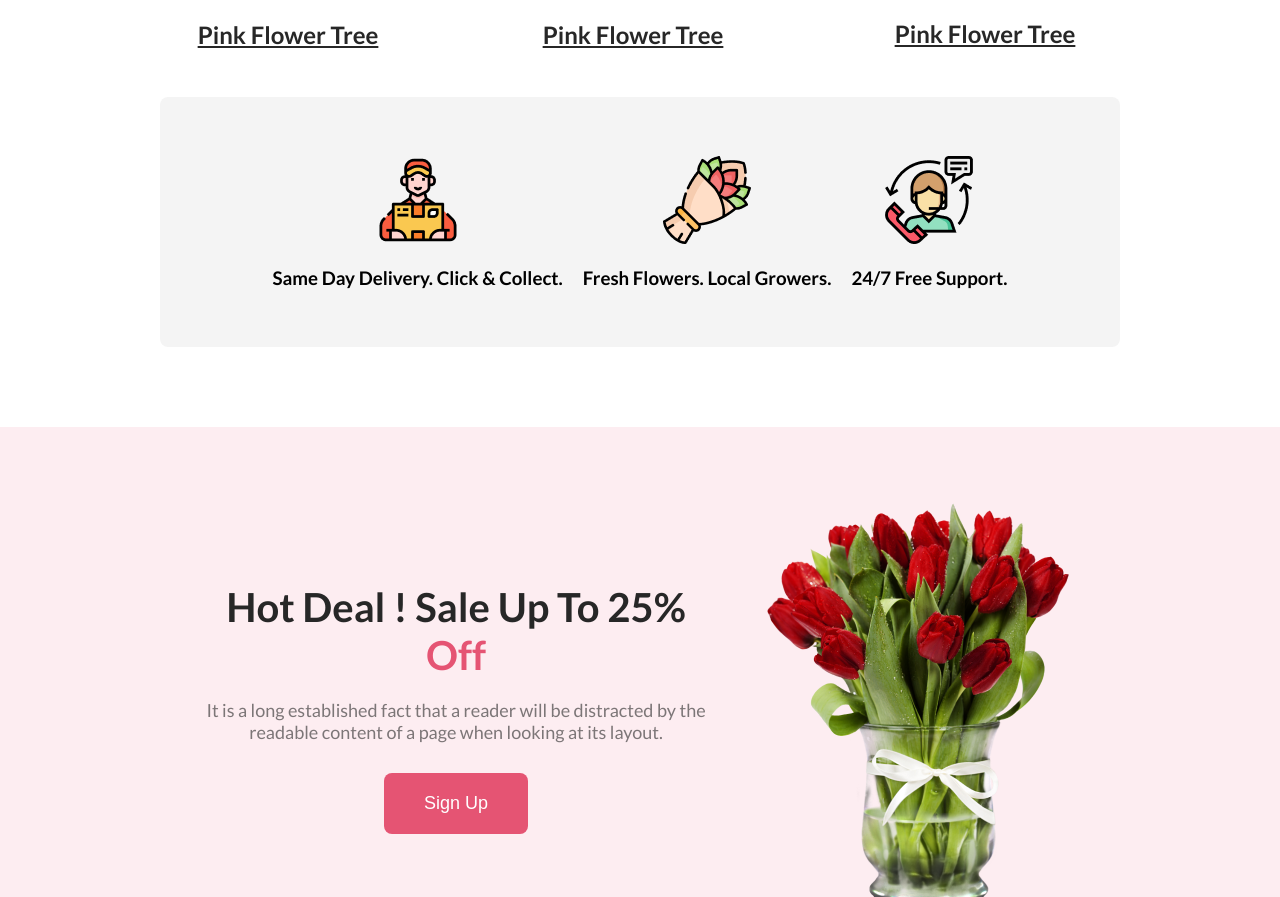
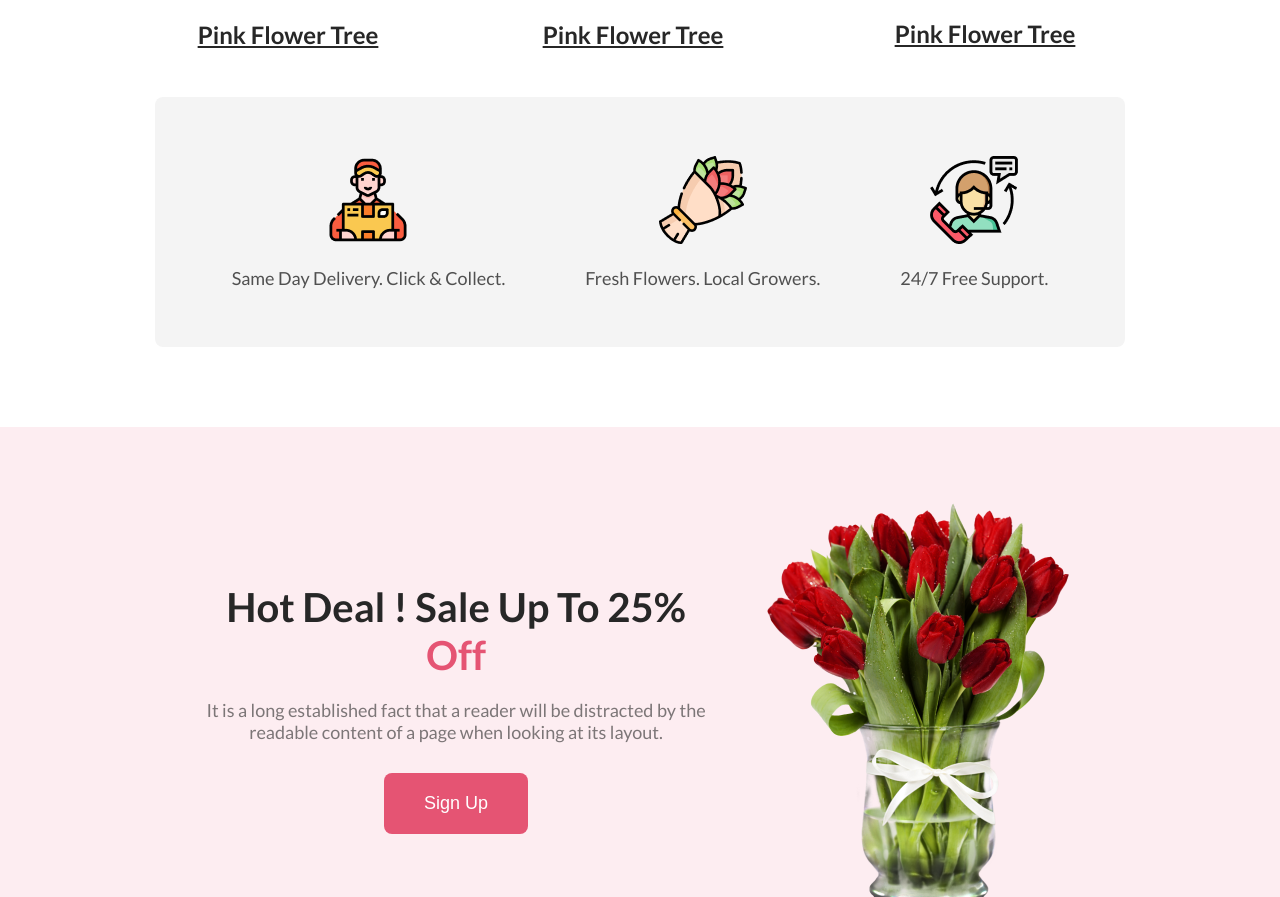
Before and after one commit to Munshi91/programmingHero-flower-shop, a plain HTML site: page index.html in a window 1280 px wide. Shown: the part 1653-2550 px from the top of the page. Drawn offline with Linux system fonts and the light colour scheme.

Commit message:
final submit

```diff
--- a/css/style.css
+++ b/css/style.css
@@ -296,8 +296,8 @@ footer p {
 }
 .group-box {
   display: flex;
-  margin: 80px 160px;
-  gap: 20px;
+  margin: 80px 155px;
+  gap: 80px;
   justify-content: center;
   border-radius: 8px;
   background: rgba(39, 39, 39, 0.05);
@@ -307,6 +307,9 @@ footer p {
 }
 .group-title {
   margin-top: 20px;
+  color: rgba(39, 39, 39, 0.8);
+  font-size: 18px;
+  font-weight: 400;
 }
 
 /* Group section css End */
```
